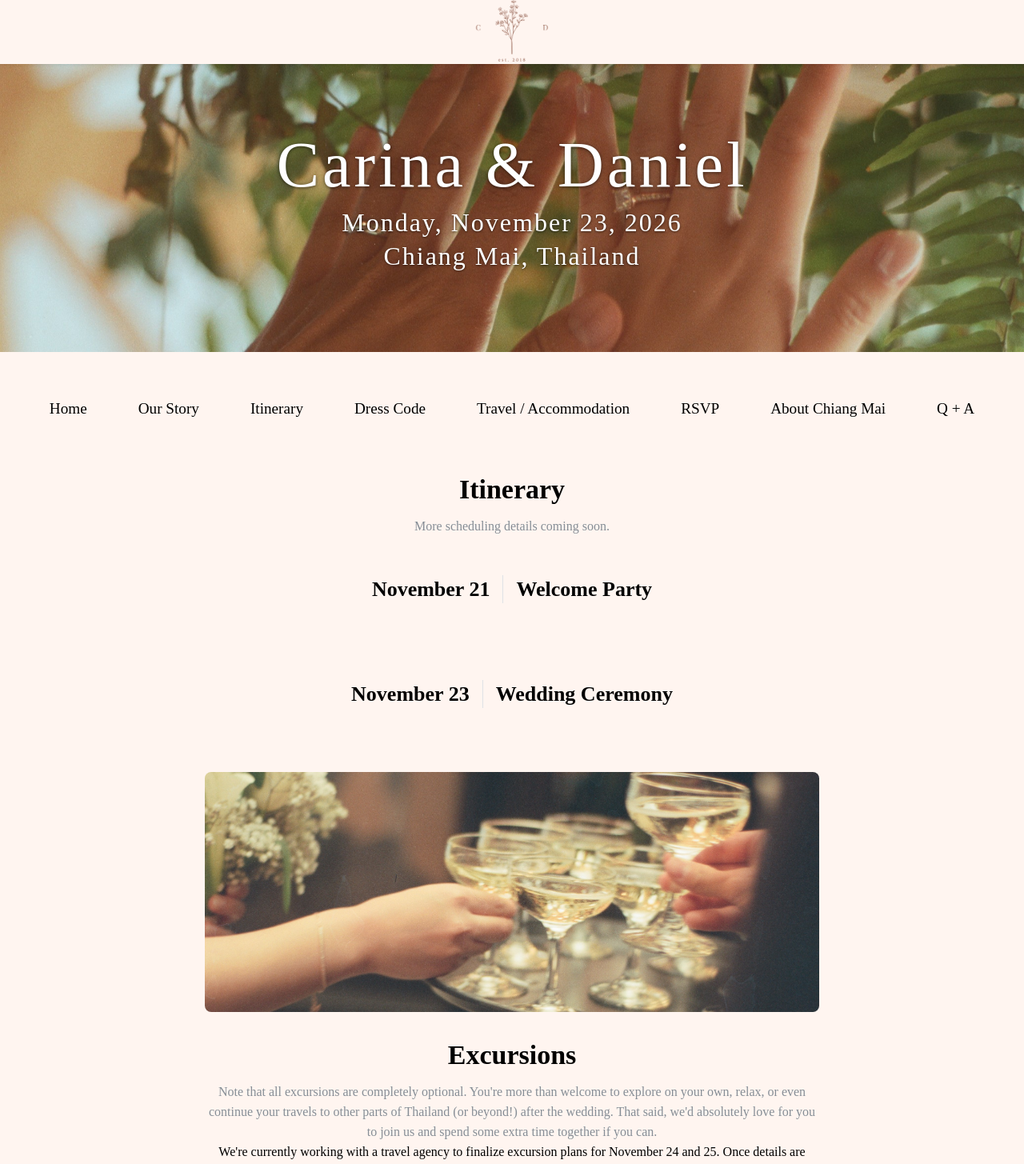
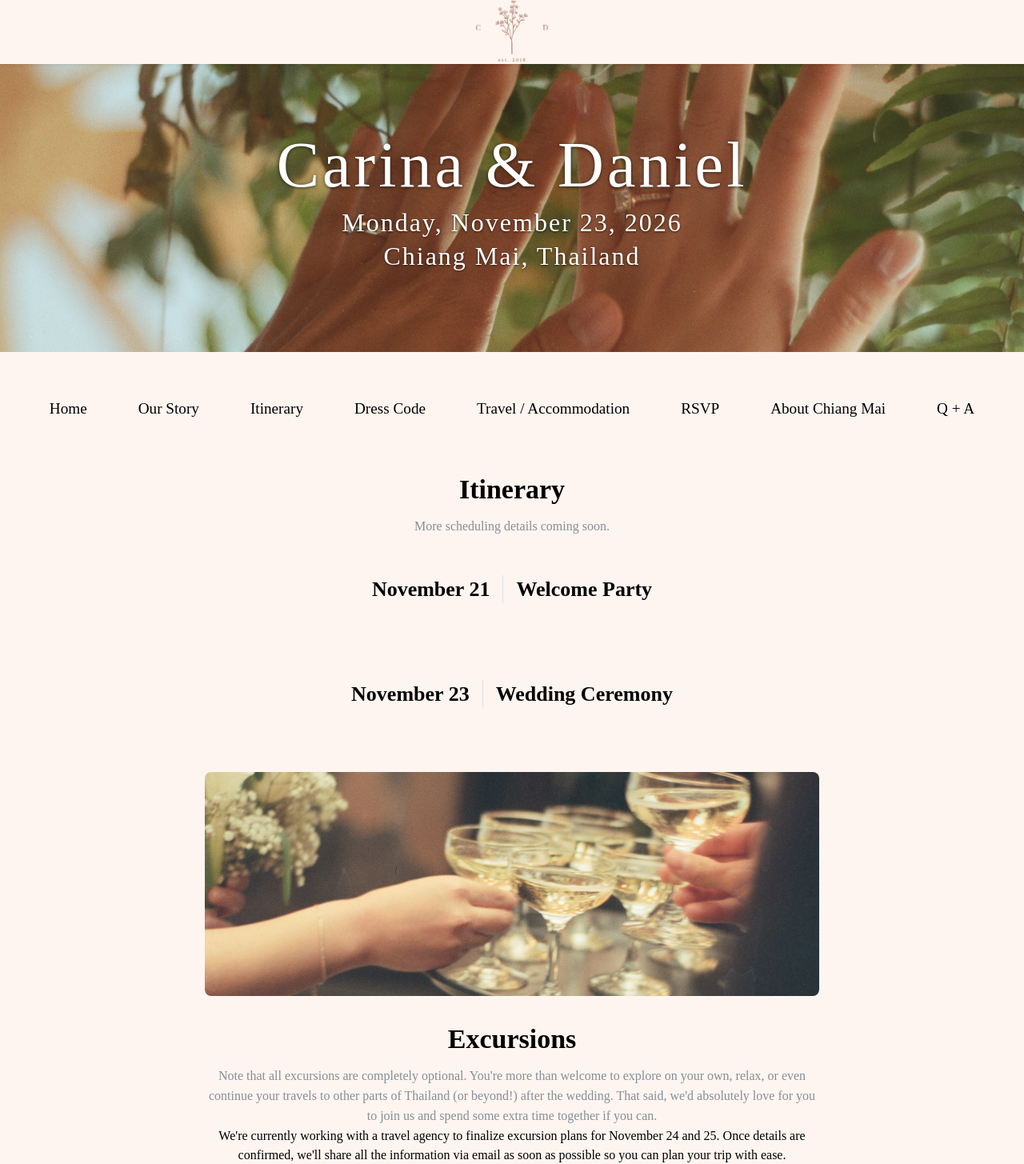
Before and after one commit to DanSohn/wedding, a React (Vite) app: page /itinerary in a window 1280 px wide. Shown: the top 1455 px of the page at 80% size. Built offline with nearby package versions, Linux system fonts and the light colour scheme; a web font is replaced by a local one.

Commit message:
change itin image to 280px

```diff
--- a/src/pages/itinerary.module.css
+++ b/src/pages/itinerary.module.css
@@ -25,6 +25,6 @@
 .image {
   margin-top: 32px;
   margin-bottom: 32px;
-  height: 300px;
+  height: 280px;
   flex-basis: auto;
 }
```
